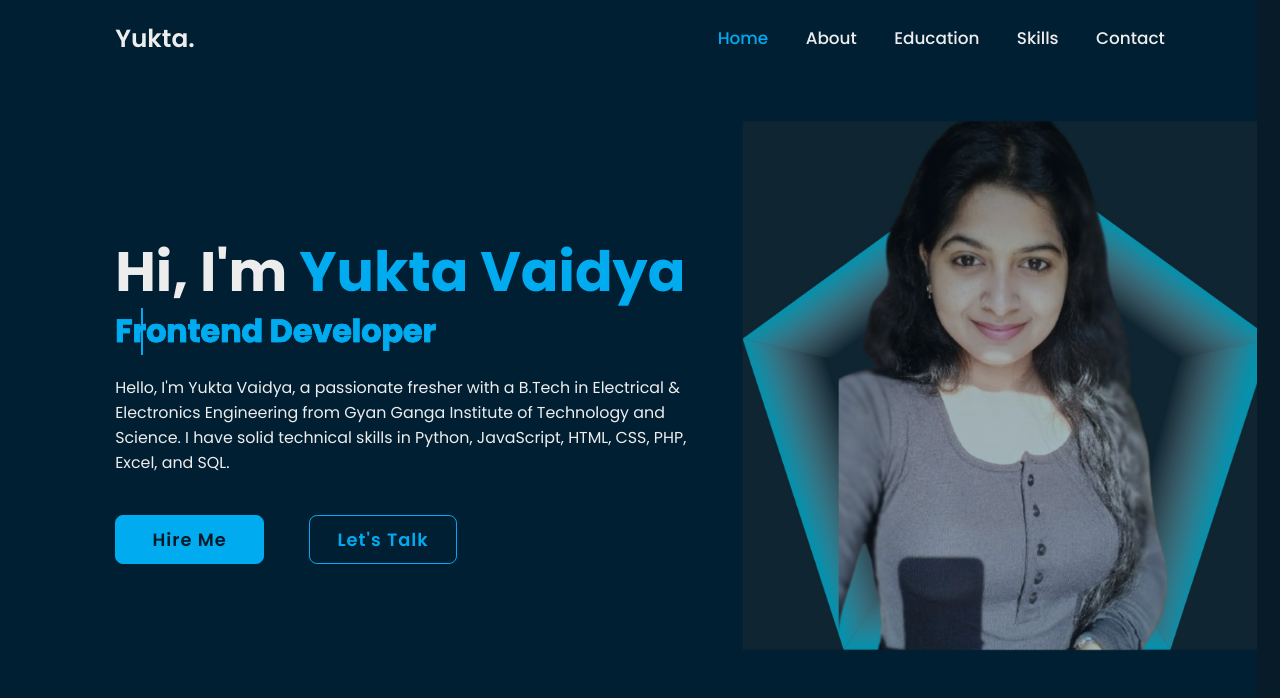
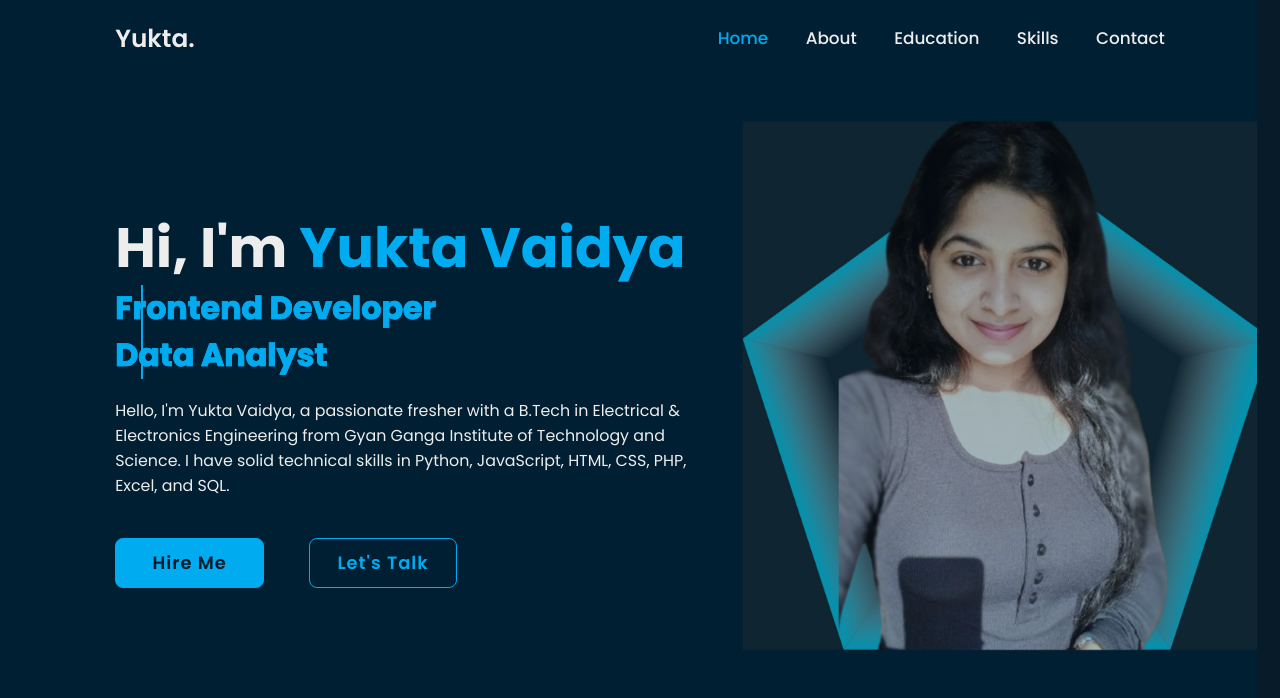
Before and after one commit to Yukta2108/official-Portfolio, a plain HTML site: page index.html in a window 1280 px wide. Shown: the top 698 px of the page. Drawn offline with Linux system fonts and the light colour scheme.

Commit message:
Update index.html

```diff
--- a/index.html
+++ b/index.html
@@ -38,6 +38,7 @@
             <h1>Hi, I'm <span>Yukta Vaidya</span><span class="animate" style="--i:2;"></span></h1>
             <div class="text-animate">
                 <h3>Frontend Developer</h3>
+                <h3>Data Analyst</h3>
                 <span class="animate" style="--i:3;"></span>
             </div>
             <p>Hello, I'm Yukta Vaidya, a passionate fresher with a B.Tech in Electrical & Electronics Engineering from
```
